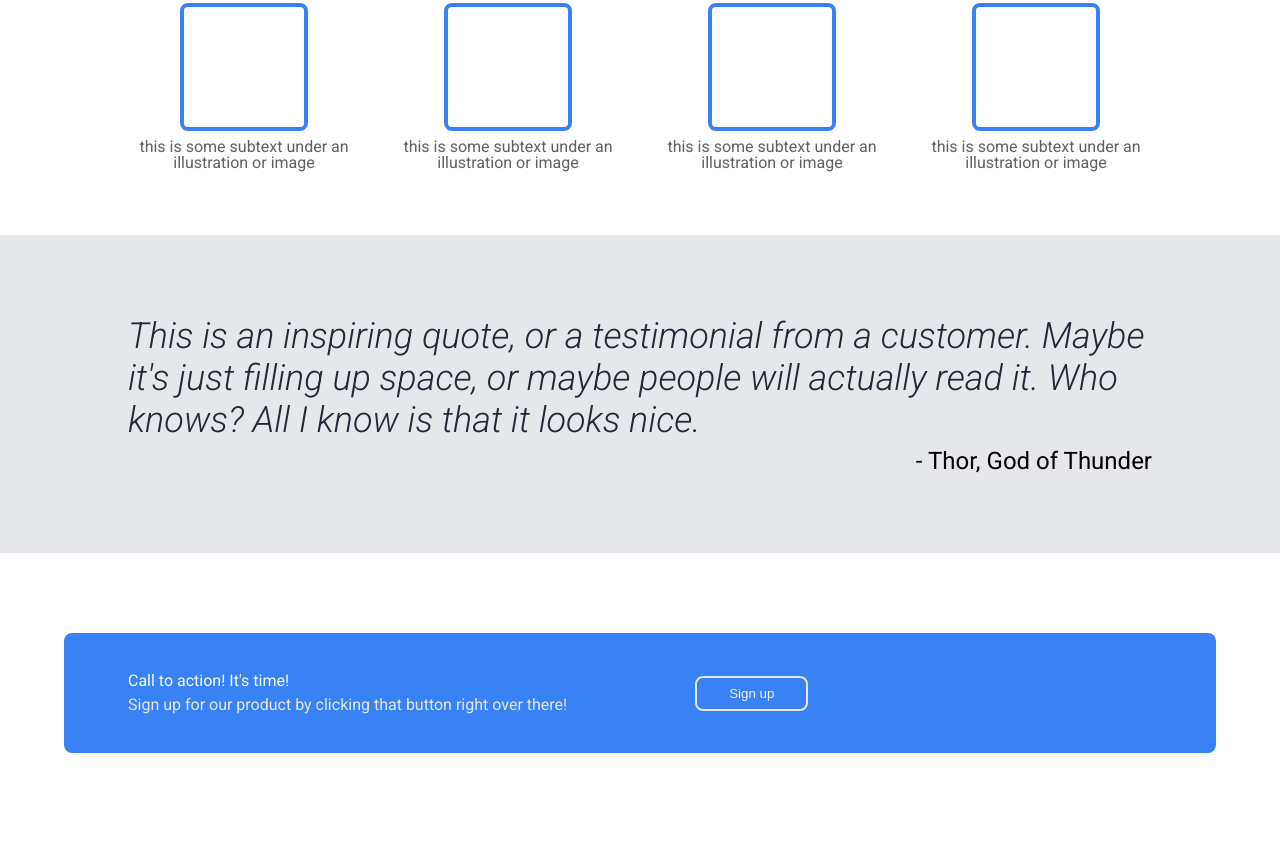
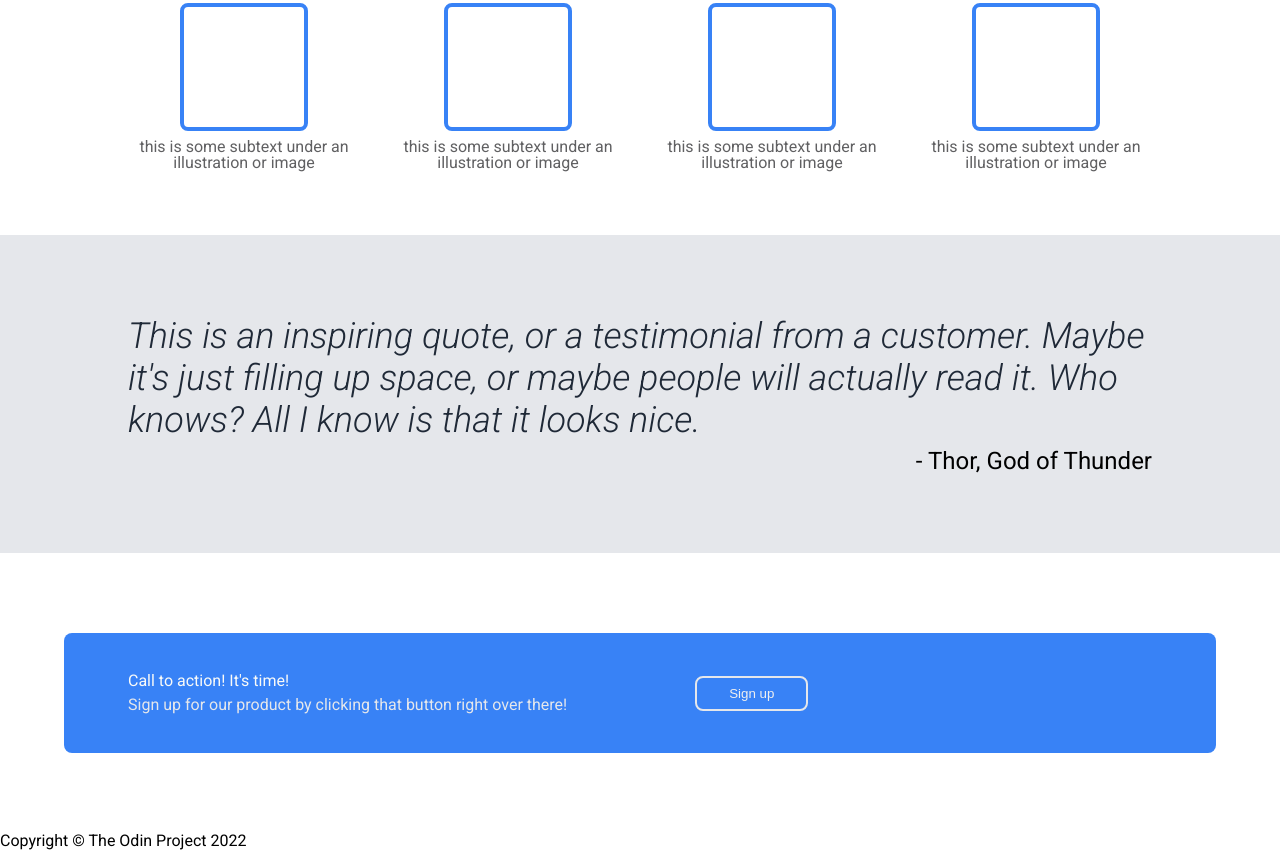
Before and after one commit to Hein02/odin-landing-page, a plain HTML site: page index.html in a window 1280 px wide. Shown: the part 444-1294 px from the top of the page. Drawn offline with Linux system fonts and the light colour scheme.

Commit message:
Create footer block

```diff
--- a/index.html
+++ b/index.html
@@ -99,5 +99,10 @@
       </div>
       <button class="button cta__button">Sign up</button>
     </section>
+    <footer class="footer">
+      <span class="footer__copyright"
+        >Copyright &copy; The Odin Project 2022</span
+      >
+    </footer>
   </body>
 </html>
```
